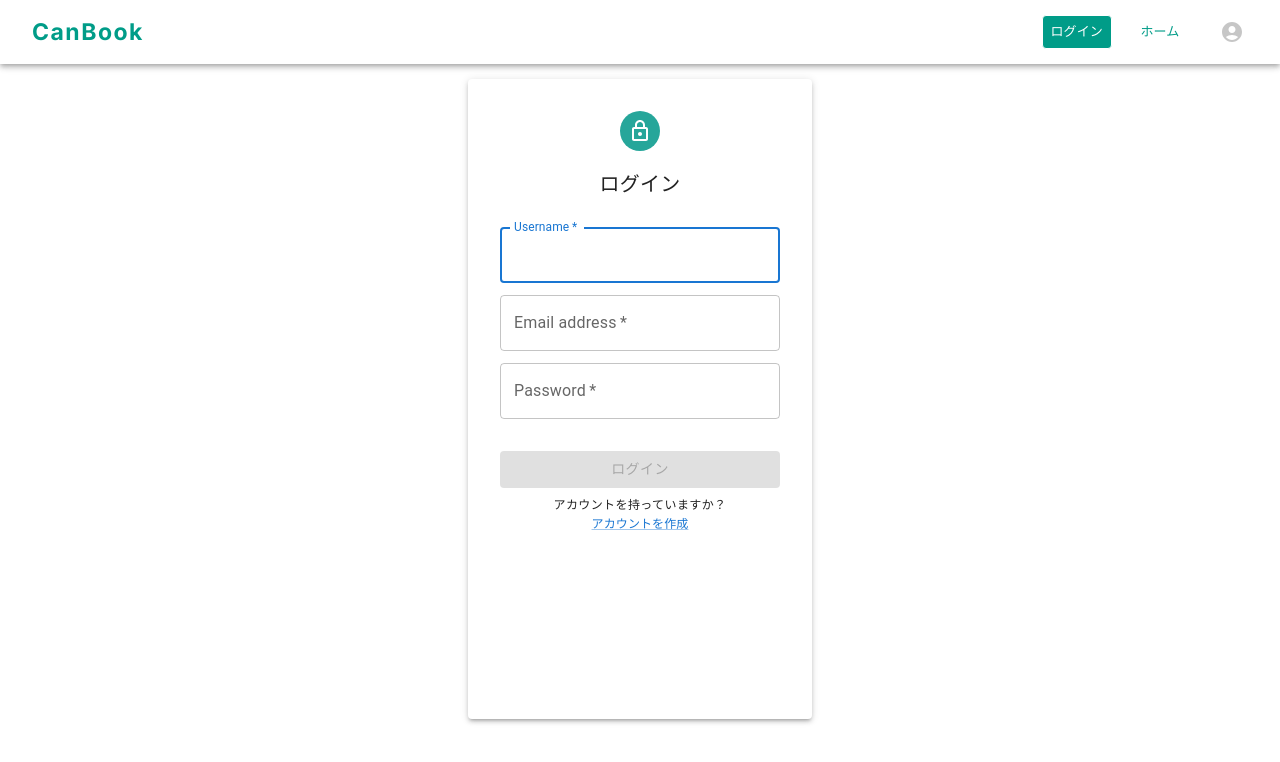
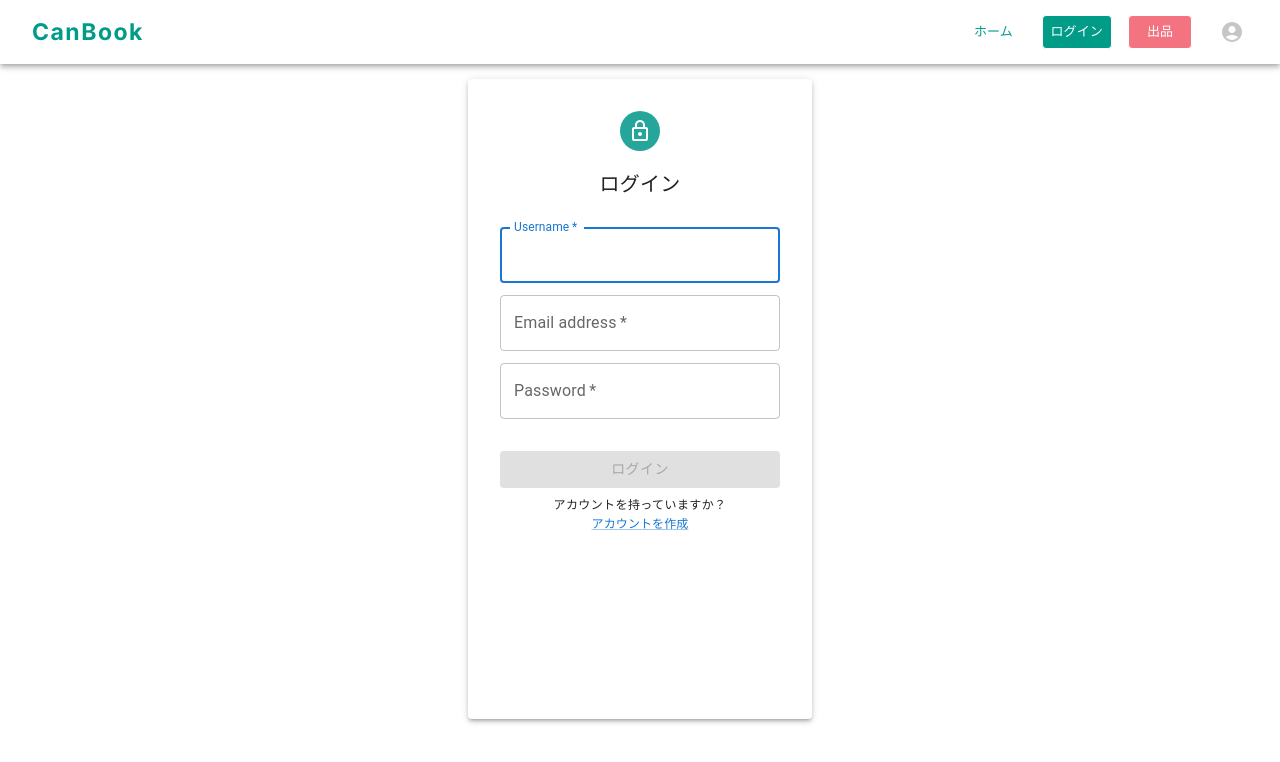
Before and after one commit to shiori-42/CanBook, a Next.js app in the folder frontend/: page / in a window 1280 px wide. Shown: the top 762 px of the page. Built offline with nearby package versions, Linux system fonts and the light colour scheme.

Commit message:
Headerの出品ボタンを挿入

```diff
--- a/frontend/app/components/Header.tsx
+++ b/frontend/app/components/Header.tsx
@@ -11,12 +11,13 @@ import {
   MenuItem,
   Link,
 } from "@mui/material";
-import React from "react";
+import React, { useState } from "react";
 
 // export default function ButtonAppBar() {
 export default function MenuAppBar() {
   const [auth, setAuth] = React.useState(true);
   const [anchorEl, setAnchorEl] = React.useState<null | HTMLElement>(null);
+  const [isLogin, setIsLogin] = useState(true); //これは使うのか、、、？？
 
   const handleChange = (event: React.ChangeEvent<HTMLInputElement>) => {
     setAuth(event.target.checked);
@@ -48,6 +49,25 @@ export default function MenuAppBar() {
           </Typography>
 
           <Button
+            color="inherit"
+            href="/"
+            sx={{
+              mr: { sm: 2 },
+              border: 1,
+              borderColor: "#ffffff",
+              color: "#009C88",
+              "&:hover": {
+                borderColor: "#009C88",
+                bgcolor: "white",
+              },
+            }}
+          >
+            <Typography fontSize={{ xs: 10, sm: 13 }} fontFamily="revert-layer">
+              ホーム
+            </Typography>
+          </Button>
+
+          <Button
             href="/login"
             sx={{
               mr: { sm: 2 },
@@ -61,29 +81,54 @@ export default function MenuAppBar() {
               },
             }}
           >
-            <Typography fontSize={13} fontFamily="revert-layer">
+            <Typography fontSize={{ xs: 10, sm: 13 }} fontFamily="revert-layer">
               ログイン
             </Typography>
           </Button>
 
-          <Button
-            color="inherit"
-            href="/"
+          {/* <Button
+            href="/form"
             sx={{
               mr: { sm: 2 },
               border: 1,
-              borderColor: "#ffffff",
-              color: "#009C88",
+              color: "white",
+              bgcolor: "#F47381",
               "&:hover": {
-                borderColor: "#009C88",
-                bgcolor: "white",
+                bgcolor: "#ffffff",
+                borderColor: "#F47381",
+                color: "#F47381",
               },
-            }}
+            }} //ログインしたら出品ボタンが出るように！！！！！！！！！
           >
             <Typography fontSize={13} fontFamily="revert-layer">
-              ホーム
+              出品
             </Typography>
-          </Button>
+          </Button> */}
+
+          {isLogin && (
+            <Button
+              href="/form"
+              // onClick={() => setIsLogin(!isLogin)} //ログインしたら出品ボタンが出るように！！！！！が難しい
+              sx={{
+                mr: { sm: 2 },
+                border: 1,
+                color: "white",
+                bgcolor: "#F47381",
+                "&:hover": {
+                  bgcolor: "#ffffff",
+                  borderColor: "#F47381",
+                  color: "#F47381",
+                },
+              }}
+            >
+              <Typography
+                fontSize={{ xs: 10, sm: 13 }}
+                fontFamily="revert-layer"
+              >
+                出品
+              </Typography>
+            </Button>
+          )}
 
           {auth && (
             <div>
```
